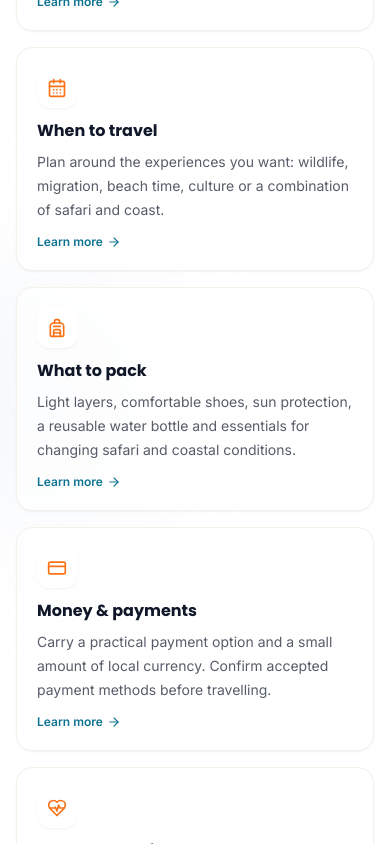
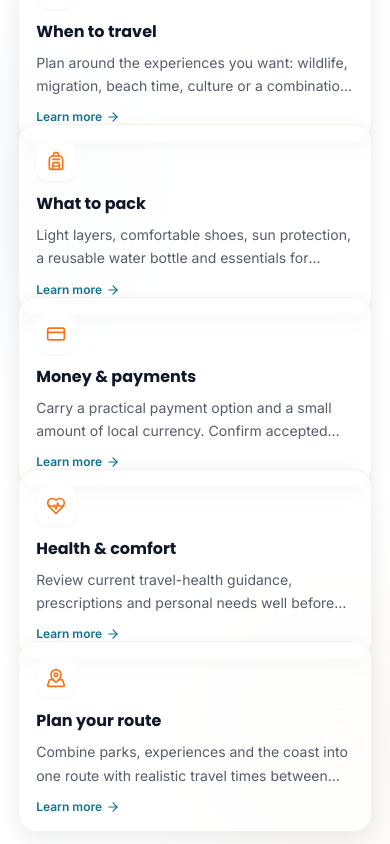
Before and after one commit to Sheddymae/bahari-asili-safaris, a Next.js app: page / in a window 390 px wide. Shown: the part 3340-4184 px from the top of the page. Built offline with nearby package versions, Linux system fonts and the light colour scheme; no server answers; the database is empty.

Commit message:
style: harden mobile layout and add traveler stacked-card interaction

```diff
--- a/app/globals.css
+++ b/app/globals.css
@@ -53,7 +53,6 @@
 
 html { scroll-behavior: smooth; }
 
-/* Fluid interaction system */
 a, button, input, select, textarea, [role='button'] {
   transition-property: color, background-color, border-color, box-shadow, opacity, transform, filter;
   transition-duration: 220ms;
@@ -74,14 +73,12 @@ a[role='button']:not([data-no-glow]):hover, a[role='button']:not([data-no-glow])
 
 button:not([data-no-glow]):active, a[role='button']:not([data-no-glow]):active { transform: translateY(0) scale(0.98); }
 
-/* Seamless responsive service marquee */
 .trust-marquee-mask { width: 100%; overflow: hidden; }
 .trust-marquee-track { display: flex; width: max-content; min-width: max-content; animation: trust-marquee-scroll 32s linear infinite; will-change: transform; }
 .trust-marquee-group { width: max-content; }
 .trust-marquee-track:hover, .trust-marquee-track:focus-visible { animation-play-state: paused; }
 @keyframes trust-marquee-scroll { from { transform: translate3d(0,0,0); } to { transform: translate3d(-50%,0,0); } }
 
-/* Premium CTA */
 .glow-button { position: relative; isolation: isolate; box-shadow: 0 0 0 1px rgba(255,255,255,.14), 0 8px 24px rgba(249,115,22,.22); transition: transform 200ms ease, box-shadow 200ms ease, filter 200ms ease; animation: glow-button-pulse 2.8s ease-in-out infinite; }
 .glow-button:hover, .glow-button:focus-visible { box-shadow: 0 0 0 1px rgba(255,255,255,.28), 0 0 24px rgba(249,115,22,.68), 0 12px 32px rgba(249,115,22,.36); filter: brightness(1.06); animation: none; }
 .glow-button:active { transform: scale(.97); }
@@ -97,11 +94,26 @@ button:not([data-no-glow]):active, a[role='button']:not([data-no-glow]):active {
 ::-webkit-scrollbar-track { background: #f1f5f9; }
 ::-webkit-scrollbar-thumb { background: #0e7490; border-radius: 3px; }
 
-/* Homepage responsive safeguards. Keep desktop composition while preventing
-   clipped content, oversized typography and horizontal scrolling on smaller screens. */
 .homepage-main { width: 100%; max-width: 100%; }
 .homepage-main section { max-width: 100%; }
 .homepage-main .max-w-7xl, .homepage-main .max-w-6xl, .homepage-main .max-w-5xl { width: 100%; }
+
+/* Traveler Essentials: compact, layered cards on small screens. The
+   negative offset creates a true card-stack feel while preserving every
+   destination as a reachable link. Desktop/tablet retain the 3-column grid. */
+.traveler-essential-card {
+  position: relative;
+  z-index: 1;
+  transition: transform 280ms cubic-bezier(.22,1,.36,1), box-shadow 280ms ease, border-color 280ms ease, background-color 280ms ease;
+}
+.traveler-essential-card:hover,
+.traveler-essential-card:focus-visible {
+  z-index: 10;
+  transform: translateY(-7px) scale(1.012);
+  border-color: rgba(249,115,22,.35);
+  background: #fff;
+  box-shadow: 0 18px 42px rgba(14,116,144,.14), 0 0 24px rgba(249,115,22,.08);
+}
 
 @media (max-width: 767px) {
   .homepage-main section { scroll-margin-top: 76px; }
@@ -109,6 +121,46 @@ button:not([data-no-glow]):active, a[role='button']:not([data-no-glow]):active {
   .trust-marquee-group { gap: 1.5rem; padding-top: .9rem; padding-bottom: .9rem; }
   .trust-marquee-track { animation-duration: 24s; }
   .tour-card { border-radius: 1rem; }
+
+  .traveler-essentials { padding-top: 2.75rem; padding-bottom: 2.75rem; }
+  .traveler-essentials-grid {
+    grid-template-columns: 1fr;
+    gap: 0;
+    padding: 0 .15rem .75rem;
+  }
+  .traveler-essentials-grid > div {
+    position: relative;
+    margin-top: -18px;
+  }
+  .traveler-essentials-grid > div:first-child { margin-top: 0; }
+  .traveler-essentials-grid > div:nth-child(2) { z-index: 2; }
+  .traveler-essentials-grid > div:nth-child(3) { z-index: 3; }
+  .traveler-essentials-grid > div:nth-child(4) { z-index: 4; }
+  .traveler-essentials-grid > div:nth-child(5) { z-index: 5; }
+  .traveler-essentials-grid > div:nth-child(6) { z-index: 6; }
+  .traveler-essential-card {
+    min-height: 0;
+    padding: 1rem 1.05rem;
+    border-radius: 1.15rem;
+    box-shadow: 0 7px 20px rgba(15,23,42,.08);
+  }
+  .traveler-essential-card:hover,
+  .traveler-essential-card:focus-visible {
+    transform: translateY(-6px) scale(1.01);
+  }
+  .traveler-essential-description {
+    display: -webkit-box;
+    -webkit-box-orient: vertical;
+    -webkit-line-clamp: 2;
+    overflow: hidden;
+    line-clamp: 2;
+    line-height: 1.45rem;
+  }
+
+  /* Safari cards are critical landing-page content. GSAP may not receive a
+     ScrollTrigger callback on some mobile browsers; keep the content visible
+     rather than allowing a JS animation to leave the page blank. */
+  .homepage-main .tour-card { opacity: 1 !important; visibility: visible !important; }
 }
 
 @media (min-width: 768px) and (max-width: 1279px) {
```
